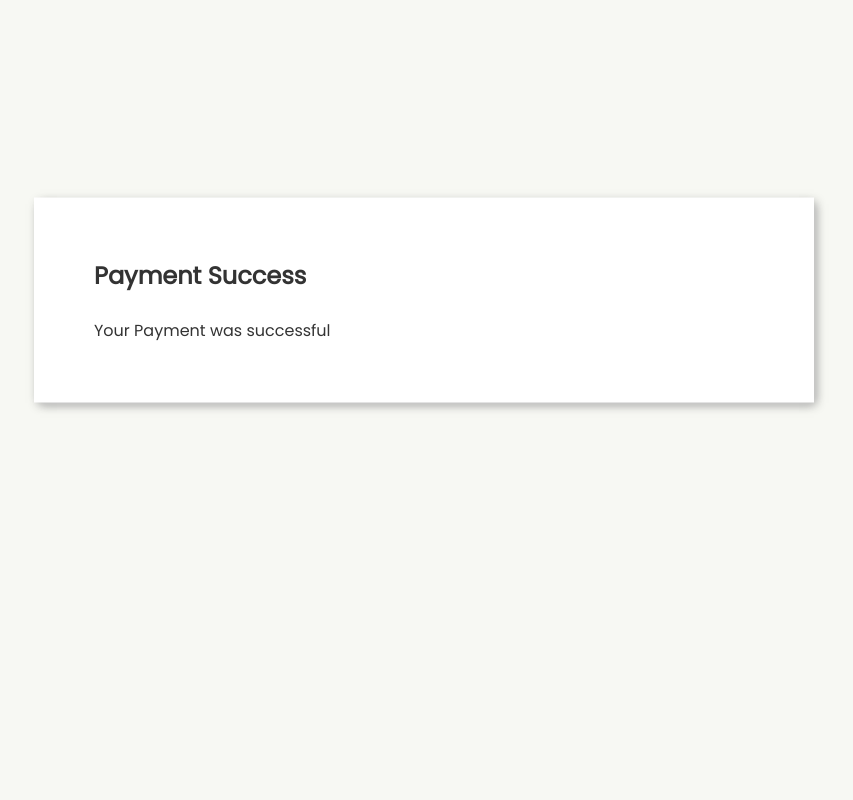
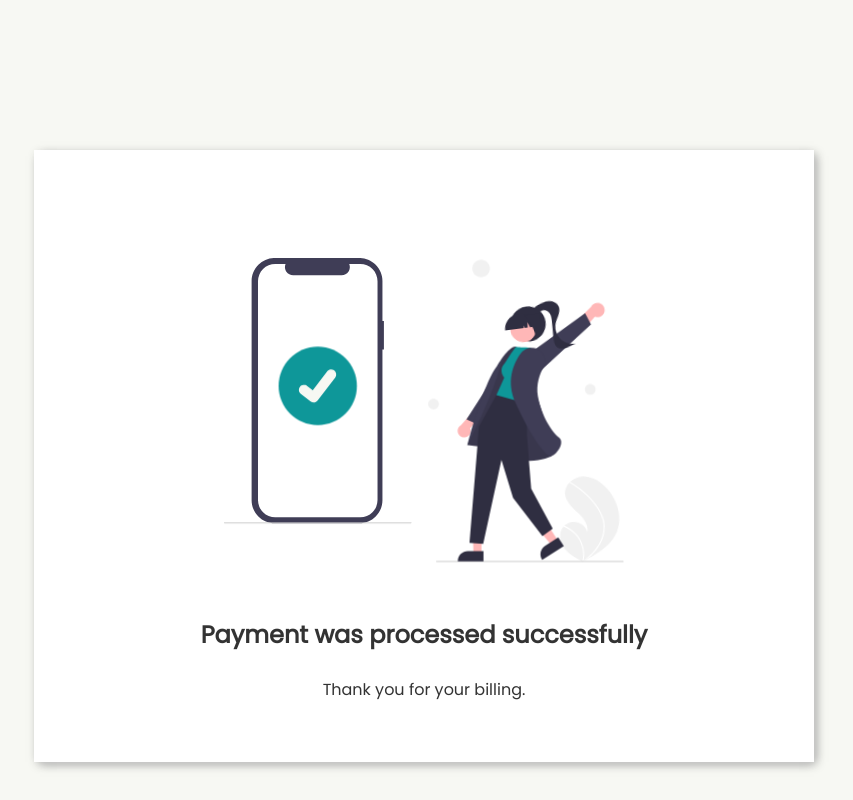
Before and after one commit to 693maroude/Balanced-Aged-Care-UI, a React (Create React App) app: page /success in a window 1280 px wide. Shown: the whole page, without its empty margins (216-1069 px from the left). Built offline with nearby package versions, Linux system fonts and the light colour scheme; no server answers; a web font is replaced by a local one.

Commit message:
success page, added svg

```diff
--- a/src/components/Email.js
+++ b/src/components/Email.js
@@ -84,7 +84,7 @@ export default function Email() {
 
       // update the appointment entry to store the pdf info
 
-      const res = await putAPI({
+      await putAPI({
         url: "update-appointment",
         id: entryId,
         body: s3result,
--- a/src/components/Success.js
+++ b/src/components/Success.js
@@ -1,6 +1,7 @@
 import Container from "./styles/Container";
 import qs from "query-string";
 import { putAPI } from "../api/axios";
+import SuccessSVG from "./styles/SuccessSVG";
 
 const Success = ({ location }) => {
   const updateEntryData = qs.parse(location.search);
@@ -11,10 +12,13 @@ const Success = ({ location }) => {
     body: updateEntryData,
   });
   return (
-    <Container>
-      <h2>Payment Success</h2>
+    <Container svg={true} style={{ textAlign: "center" }}>
+      <SuccessSVG />
+      <h2 style={{ textAlign: "center" }}>
+        Payment was processed successfully
+      </h2>
       <br />
-      <div>Your Payment was successful</div>
+      <div style={{ textAlign: "center" }}>Thank you for your billing.</div>
     </Container>
   );
 };
--- a/src/components/styles/Container.js
+++ b/src/components/styles/Container.js
@@ -2,11 +2,22 @@ import styled, { keyframes } from "styled-components";
 
 const Container_in = keyframes`
   0% {
-    transform: translateY(0);
+    transform: translateY(-50%);
     opacity: 0;
     }
   100% {
-    transform: translateY(calc(-50% - 100px));
+    transform: translateY(calc(-50% - 200px));
+    opacity: 1;
+  }
+`;
+
+const SuccessContainer_in = keyframes`
+  0% {
+    top: 100px;
+    opacity: 0;
+    }
+  100% {
+    top: 0;
     opacity: 1;
   }
 `;
@@ -17,13 +28,15 @@ const Container = styled.div`
   width: 780px;
   padding: 60px;
   margin-inline: auto;
+  margin-block: 150px 0px;
   background-color: #fff;
-  top: 50%;
-  transform: translateY(calc(-50% - 100px));
   box-shadow: 3px 3px 10px -3px hsl(0, 0%, 100%),
     3px 3px 10px -3px var(--secondary-color);
 
-  animation: ${Container_in} 0.6s ease-out;
+  top: ${({ svg }) => (svg ? "auto" : "50%")};
+  transform: ${({ svg }) => (svg ? "none" : "translateY(calc(-50% - 200px))")};
+  animation: ${({ svg }) => (svg ? SuccessContainer_in : Container_in)} 0.6s
+    ease-out;
 `;
 
 export const HR = styled.div`
--- a/src/components/styles/EmailContainer.js
+++ b/src/components/styles/EmailContainer.js
@@ -2,8 +2,8 @@ import styled, { keyframes } from "styled-components";
 
 const Email_in = keyframes`
   0% {
-      top: 100px;
-      opacity: 0;
+    top: 100px;
+    opacity: 0;
     }
   100% {
     top: 0;
--- a/src/components/styles/List.js
+++ b/src/components/styles/List.js
@@ -12,7 +12,7 @@ const List = styled.ul`
 export const Em = styled.span`
   color: #0e9799;
   font-weight: bold;
-  font-family: Helvetica;
+  font-family: Helvetica, arial, sans-serif;
 `;
 
 export default List;
--- /dev/null
+++ b/src/components/styles/SuccessSVG.js
@@ -0,0 +1,115 @@
+import styled, { keyframes } from "styled-components";
+import { ReactComponent as orderConfirmed } from "../../assets/order_confirmed.svg";
+
+const tick = keyframes`
+0% {
+  stroke-dashoffset: 220;
+}
+30%{
+  stroke-dashoffset: 110;
+}
+60%{
+  stroke-dashoffset: 0;
+  fill: transparent;
+}
+80%{
+  stroke-dashoffset: 0;
+  fill: var(--primary-color);
+}
+100% {
+  stroke-dashoffset: 0;
+  fill: var(--primary-color);
+}
+`;
+
+const pulse = keyframes`
+0% {
+  transform: scale(1);
+}
+100% {
+  transform: scale(0.9);
+}
+`;
+
+const head = keyframes`
+0% {
+  transform: rotate(0deg);
+}
+100% {
+  transform: rotate(-10deg);
+}
+`;
+
+const leftHand = keyframes`
+0% {
+  transform: rotate(0deg);
+}
+100% {
+  transform: rotate(5deg);
+}
+`;
+
+const rightHand = keyframes`
+0% {
+  transform: scale(1);
+}
+100% {
+  transform: scale(.9);
+}
+`;
+
+const vector = keyframes`
+0% {
+  transform: rotate(0deg);
+}
+100% {
+  transform: rotate(-10deg);
+}
+`;
+
+const SuccessSVG = styled(orderConfirmed)`
+  height: 400px;
+  width: 400px;
+
+  #tick {
+    stroke: var(--primary-color);
+    stroke-width: 3;
+    stroke-dasharray: 220;
+    stroke-dashoffset: 220;
+    fill: transparent;
+    animation: ${tick} 4s linear forwards;
+  }
+
+  #tick-background {
+    animation: ${pulse} 1s ease-in-out 4s infinite alternate;
+    transform-origin: center;
+    transform-box: fill-box;
+  }
+
+  #head {
+    animation: ${head} 2s linear 4s infinite alternate;
+    transform-origin: center;
+    transform-box: fill-box;
+  }
+
+  #left-hand {
+    animation: ${leftHand} 2s ease-in-out 4s infinite alternate;
+    transform-origin: left;
+    transform-box: fill-box;
+  }
+
+  #right-hand {
+    animation: ${rightHand} 2s ease-in-out 4s infinite alternate;
+    transform-origin: right;
+    transform-box: fill-box;
+  }
+
+  #Vector_4,
+  #Vector_5 {
+    animation: ${vector} 4s linear 4s infinite alternate;
+    transform-origin: 50% 100%;
+    transform-box: fill-box;
+  }
+`;
+
+export default SuccessSVG;
```
Also changed, not shown: src/assets/order_confirmed.svg (added).
